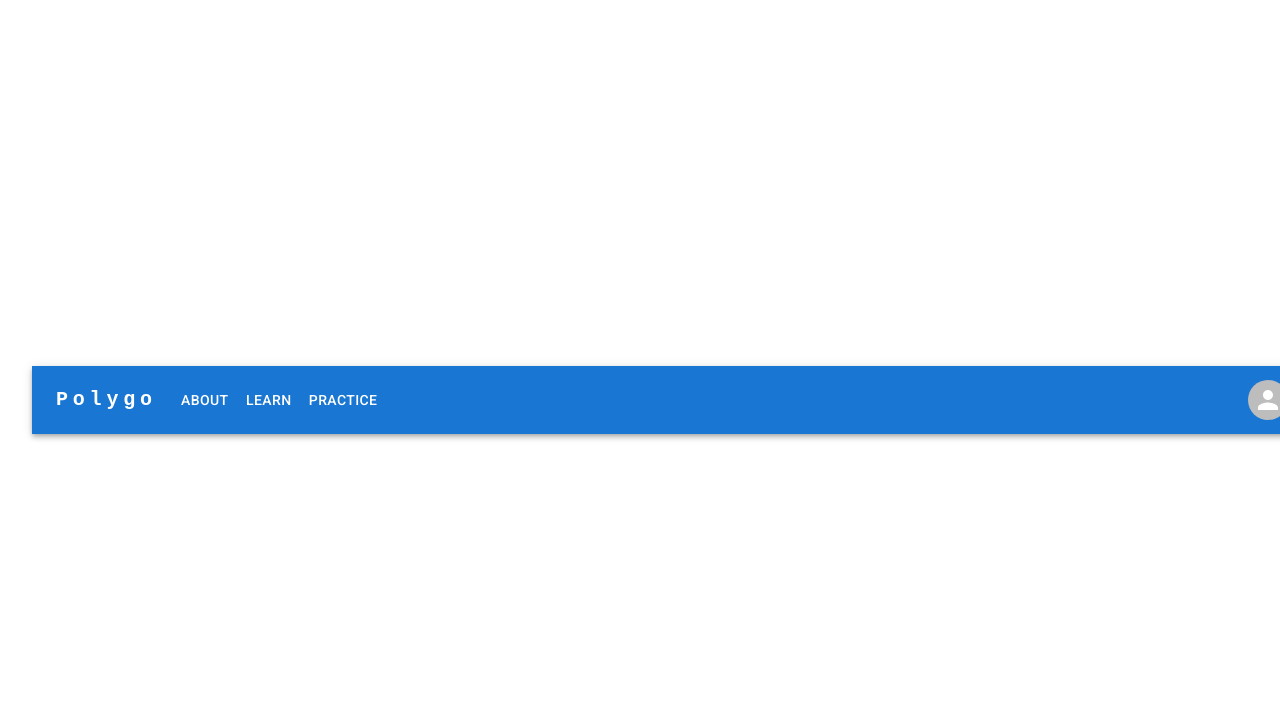
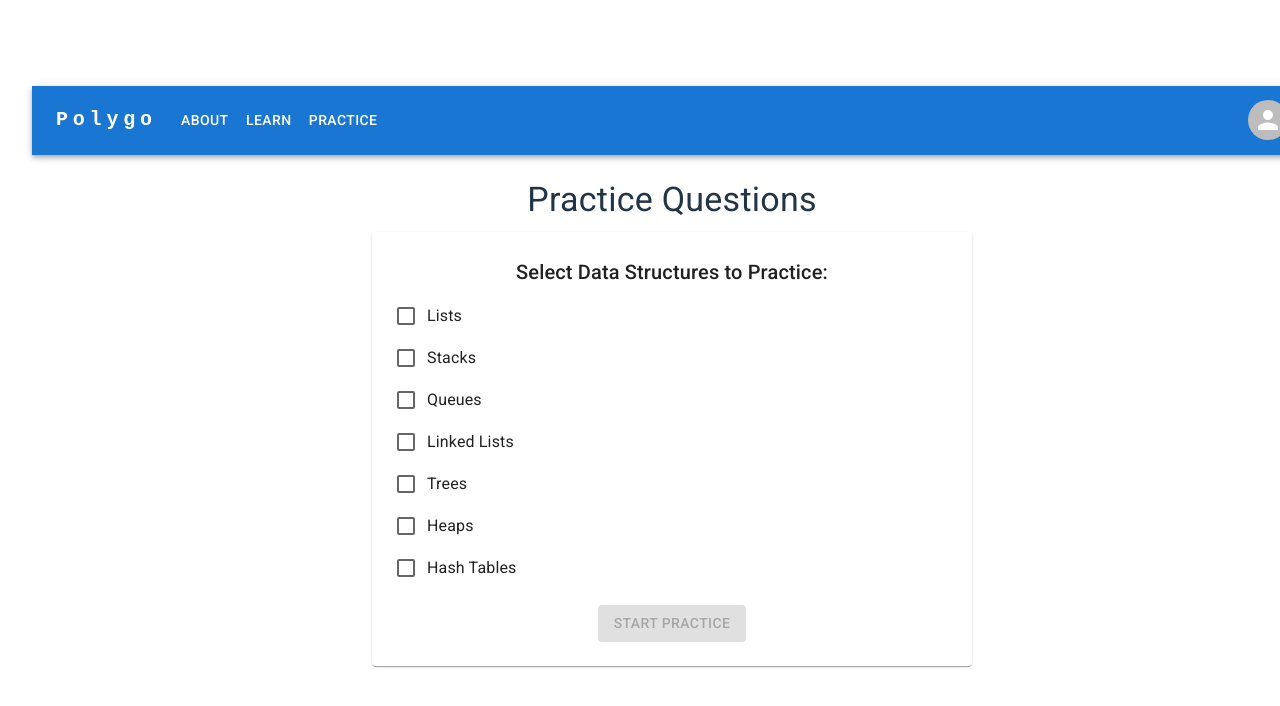
Before and after one commit to neemaowji/Polygo, a React (Vite) app: page /practice in a window 1280 px wide. Shown: the top 706 px of the page. Built offline with nearby package versions, Linux system fonts and the light colour scheme.

Commit message:
implemented practice feature

```diff
--- a/src/App.jsx
+++ b/src/App.jsx
@@ -10,6 +10,7 @@ import Navbar from './components/Navbar';
 import Roadmap from './components/Roadmap';
 import Home from './components/Home';
 import Quiz from './components/Quiz';
+import Practice from './components/Practice';
 
 
 
@@ -21,6 +22,7 @@ function App() {
         <Route path="/" element={<Home />} />
         <Route path="/learn" element={<Roadmap />} />
         <Route path="/quiz/:topic" element={<Quiz />} />
+        <Route path="/practice" element={<Practice />} />
       </Routes>
     </Router>
 
--- /dev/null
+++ b/src/components/Practice.jsx
@@ -0,0 +1,290 @@
+import React, { useState, useEffect } from 'react';
+import {
+  Box,
+  Card,
+  Typography,
+  FormGroup,
+  FormControlLabel,
+  Checkbox,
+  Button,
+  CircularProgress,
+  RadioGroup,
+  Radio,
+  Alert,
+  LinearProgress,
+  CardContent,
+  Slider
+} from '@mui/material';
+
+const dataStructures = [
+  { id: 'list', label: 'Lists' },
+  { id: 'stack', label: 'Stacks' },
+  { id: 'queue', label: 'Queues' },
+  { id: 'linked list', label: 'Linked Lists' },
+  { id: 'tree', label: 'Trees' },
+  { id: 'heap', label: 'Heaps' },
+  { id: 'hash table', label: 'Hash Tables' }
+];
+
+const Practice = () => {
+  // Selection and loading states
+  const [selectedDS, setSelectedDS] = useState([]);
+  const [isLoading, setIsLoading] = useState(false);
+  const [totalAvailableQuestions, setTotalAvailableQuestions] = useState(0);
+  const [numberOfQuestions, setNumberOfQuestions] = useState(5);
+
+  // Question management states
+  const [questions, setQuestions] = useState([]);
+  const [currentQuestionIndex, setCurrentQuestionIndex] = useState(0);
+  const [selectedAnswer, setSelectedAnswer] = useState('');
+  const [showResult, setShowResult] = useState(false);
+  const [isCorrect, setIsCorrect] = useState(false);
+
+  // Practice session states
+  const [isPracticeStarted, setIsPracticeStarted] = useState(false);
+  const [score, setScore] = useState(0);
+  const [shuffledAnswers, setShuffledAnswers] = useState([]);
+
+  // Update total available questions when data structures are selected
+  useEffect(() => {
+    const updateAvailableQuestions = async () => {
+      if (selectedDS.length === 0) {
+        setTotalAvailableQuestions(0);
+        return;
+      }
+
+      try {
+        const counts = await Promise.all(
+          selectedDS.map(async (ds) => {
+            const data = await import(`../assets/${ds}.json`);
+            return data.content.filter(item => item.type === 'question').length;
+          })
+        );
+        const totalQuestions = counts.reduce((a, b) => a + b, 0);
+        setTotalAvailableQuestions(totalQuestions);
+        setNumberOfQuestions(prev => Math.min(prev, totalQuestions));
+      } catch (error) {
+        console.error('Error counting questions:', error);
+      }
+    };
+
+    updateAvailableQuestions();
+  }, [selectedDS]);
+
+  const handleDSChange = (event) => {
+    const { value, checked } = event.target;
+    if (checked) {
+      setSelectedDS([...selectedDS, value]);
+    } else {
+      setSelectedDS(selectedDS.filter(ds => ds !== value));
+    }
+  };
+
+  const handleStartPractice = async () => {
+    if (selectedDS.length === 0) return;
+
+    setIsLoading(true);
+    try {
+      const allQuestions = await Promise.all(
+        selectedDS.map(async (ds) => {
+          const data = await import(`../assets/${ds}.json`);
+          return data.content
+            .filter(item => item.type === 'question')
+            .map(question => ({ ...question, dataStructure: ds }));
+        })
+      );
+
+      const flatQuestions = allQuestions.flat();
+      const shuffledQuestions = flatQuestions
+        .sort(() => Math.random() - 0.5)
+        .slice(0, numberOfQuestions);
+
+      setQuestions(shuffledQuestions);
+      setCurrentQuestionIndex(0);
+      setScore(0);
+      setIsPracticeStarted(true);
+
+      if (shuffledQuestions.length > 0) {
+        const firstQuestion = shuffledQuestions[0];
+        const answers = [firstQuestion.correctAnswer, ...firstQuestion.incorrectAnswers];
+        setShuffledAnswers(answers.sort(() => Math.random() - 0.5));
+      }
+    } catch (error) {
+      console.error('Error loading questions:', error);
+    } finally {
+      setIsLoading(false);
+    }
+  };
+
+  const handleAnswerSubmit = () => {
+    const correct = selectedAnswer === questions[currentQuestionIndex].correctAnswer;
+    setIsCorrect(correct);
+    setShowResult(true);
+    if (correct) {
+      setScore(score + 1);
+    }
+  };
+
+  const handleNext = () => {
+    if (currentQuestionIndex < questions.length - 1) {
+      const nextIndex = currentQuestionIndex + 1;
+      setCurrentQuestionIndex(nextIndex);
+      setSelectedAnswer('');
+      setShowResult(false);
+
+      const nextQuestion = questions[nextIndex];
+      const answers = [nextQuestion.correctAnswer, ...nextQuestion.incorrectAnswers];
+      setShuffledAnswers(answers.sort(() => Math.random() - 0.5));
+    } else {
+      setIsPracticeStarted(false);
+    }
+  };
+
+  const calculateProgress = () => {
+    return ((currentQuestionIndex + 1) / questions.length) * 100;
+  };
+
+  // Selection Screen
+  if (!isPracticeStarted) {
+    return (
+      <Box sx={{ p: 3, maxWidth: 600, mx: 'auto' }}>
+        <Typography variant="h4" gutterBottom>
+          Practice Questions
+        </Typography>
+
+        <Card sx={{ p: 3, mb: 3 }}>
+          <Typography variant="h6" gutterBottom>
+            Select Data Structures to Practice:
+          </Typography>
+          <FormGroup>
+            {dataStructures.map(ds => (
+              <FormControlLabel
+                key={ds.id}
+                control={
+                  <Checkbox
+                    value={ds.id}
+                    checked={selectedDS.includes(ds.id)}
+                    onChange={handleDSChange}
+                  />
+                }
+                label={ds.label}
+              />
+            ))}
+          </FormGroup>
+
+          {totalAvailableQuestions > 0 && (
+            <Box sx={{ mt: 3 }}>
+              <Typography gutterBottom>
+                Number of Questions: {numberOfQuestions}
+              </Typography>
+              <Slider
+                value={numberOfQuestions}
+                onChange={(_, newValue) => setNumberOfQuestions(newValue)}
+                valueLabelDisplay="auto"
+                step={1}
+                marks
+                min={1}
+                max={totalAvailableQuestions}
+                disabled={totalAvailableQuestions === 0}
+                sx={{ maxWidth: 400 }}
+              />
+              <Typography variant="body2" color="text.secondary">
+                Total available questions: {totalAvailableQuestions}
+              </Typography>
+            </Box>
+          )}
+
+          <Button
+            variant="contained"
+            onClick={handleStartPractice}
+            disabled={selectedDS.length === 0 || isLoading}
+            sx={{ mt: 2 }}
+          >
+            Start Practice
+          </Button>
+        </Card>
+
+        {isLoading && (
+          <Box sx={{ display: 'flex', justifyContent: 'center' }}>
+            <CircularProgress />
+          </Box>
+        )}
+      </Box>
+    );
+  }
+
+  // Practice Session Screen
+  const currentQuestion = questions[currentQuestionIndex];
+
+  return (
+    <Box sx={{ p: 3, maxWidth: 600, mx: 'auto' }}>
+      <Box sx={{ mb: 3 }}>
+        <LinearProgress
+          variant="determinate"
+          value={calculateProgress()}
+          sx={{ height: 10, borderRadius: 5, mb: 1 }}
+        />
+        <Box sx={{ display: 'flex', justifyContent: 'space-between' }}>
+          <Typography variant="body2" color="text.secondary">
+            Question {currentQuestionIndex + 1} of {questions.length}
+          </Typography>
+          <Typography variant="body2" color="text.secondary">
+            Score: {score}/{currentQuestionIndex + (showResult ? 1 : 0)}
+          </Typography>
+        </Box>
+      </Box>
+
+      <Card>
+        <CardContent>
+          <Typography variant="subtitle2" color="text.secondary" gutterBottom>
+            {currentQuestion.dataStructure.toUpperCase()}
+          </Typography>
+          <Typography variant="h6" gutterBottom>
+            {currentQuestion.prompt}
+          </Typography>
+
+          <RadioGroup
+            value={selectedAnswer}
+            onChange={(e) => setSelectedAnswer(e.target.value)}
+          >
+            {shuffledAnswers.map((answer) => (
+              <FormControlLabel
+                key={answer}
+                value={answer}
+                control={<Radio />}
+                label={answer}
+                disabled={showResult}
+              />
+            ))}
+          </RadioGroup>
+
+          {!showResult ? (
+            <Button
+              variant="contained"
+              onClick={handleAnswerSubmit}
+              disabled={!selectedAnswer}
+              sx={{ mt: 2 }}
+            >
+              Submit
+            </Button>
+          ) : (
+            <>
+              <Alert severity={isCorrect ? "success" : "error"} sx={{ mt: 2 }}>
+                {isCorrect ? "Correct!" : "Incorrect. " + currentQuestion.explanation}
+              </Alert>
+              <Button
+                variant="contained"
+                onClick={handleNext}
+                sx={{ mt: 2 }}
+              >
+                {currentQuestionIndex < questions.length - 1 ? "Next Question" : "Finish Practice"}
+              </Button>
+            </>
+          )}
+        </CardContent>
+      </Card>
+    </Box>
+  );
+};
+
+export default Practice;
```
